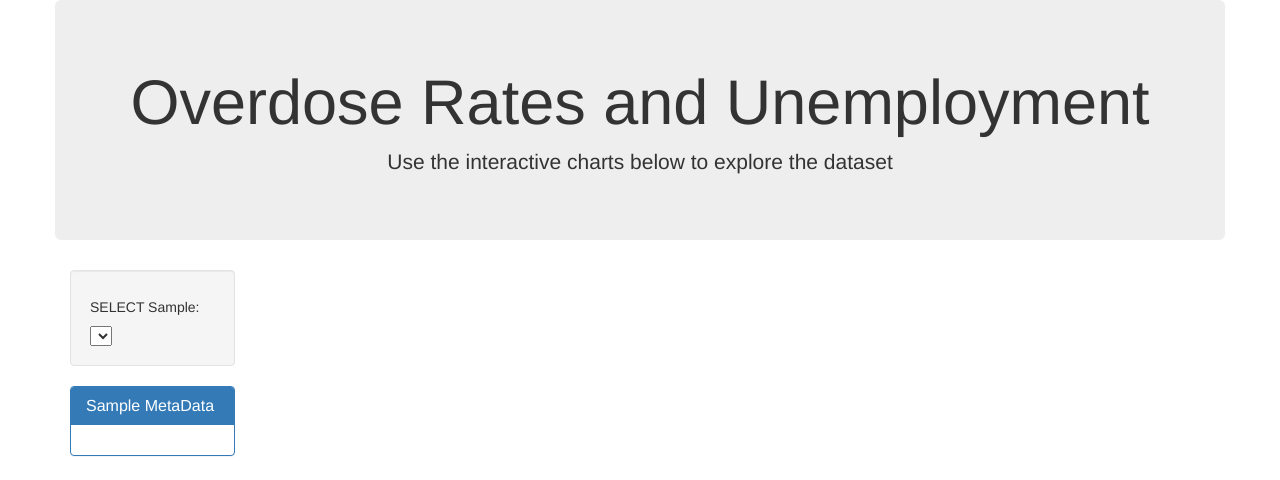
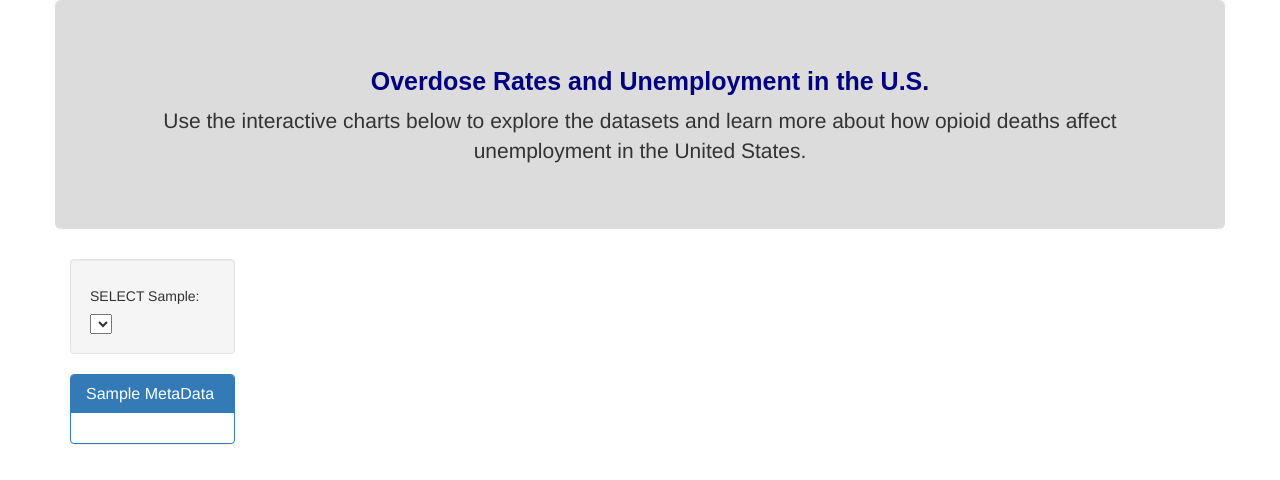
Before and after one commit to katelynburke/opioid_crisis_and_unemployment, a Flask app: page / in a window 1280 px wide. Shown: the top 480 px of the page. Run offline with Flask 2, Linux system fonts and the light colour scheme; lists and menus that the app fills with data are empty; some libraries are stand-ins or nearby versions.

Commit message:
working on styling css

```diff
--- a/templates/index.html
+++ b/templates/index.html
@@ -15,8 +15,9 @@
   <div class="container">
     <div class="row">
       <div class="col-md-12 jumbotron text-center">
-        <h1>Overdose Rates and Unemployment</h1>
-        <p>Use the interactive charts below to explore the dataset</p>
+        <h1>Overdose Rates and Unemployment in the U.S.</h1>
+        <p class="headtext"> Use the interactive charts below to explore the datasets
+          and learn more about how opioid deaths affect unemployment in the United States.</p>
       </div>
     </div>
     <div class="row">
--- a/templates/style.css
+++ b/templates/style.css
@@ -0,0 +1,18 @@
+.jumbotron h1{
+    color: navy;
+    font-family: "Century Gothic", CenturyGothic, AppleGothic, sans-serif;
+    font-size: 25px;
+    font-weight: bolder;
+    text-align: center;
+    background-color: gainsboro;
+    margin-bottom: 10px;
+    margin-left: 20px;
+}
+
+.jumbotron {
+    background-color: gainsboro;
+}
+
+.headtext {
+    font-size: 10px;
+}
```
